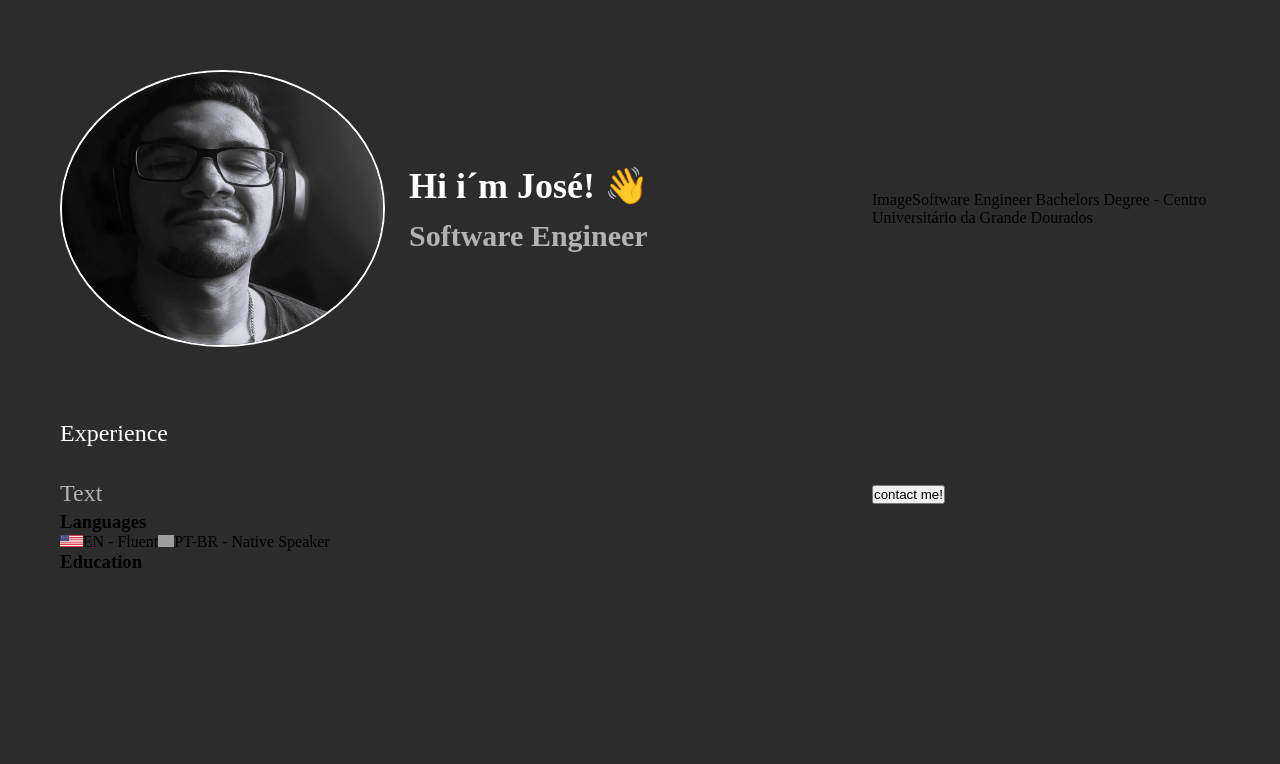
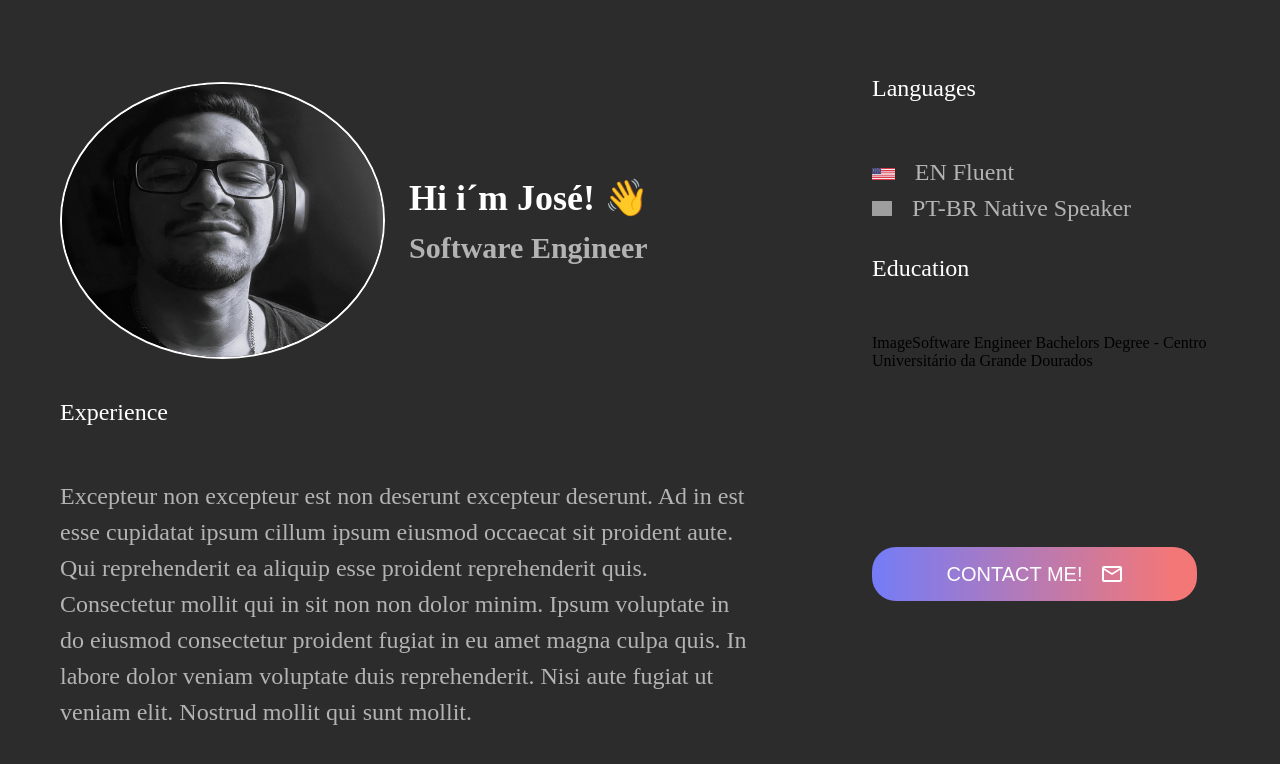
Before and after one commit to machadojose1008/my-portfolio, a React (Create React App) app: page / in a window 1280 px wide. Shown: the top 764 px of the page. Built offline with nearby package versions, Linux system fonts and the light colour scheme; grey boxes are pictures that could not be loaded.

Commit message:
feat: information and experience styling

```diff
--- a/src/App.js
+++ b/src/App.js
@@ -3,6 +3,10 @@ import { Fragment } from 'react';
 import Header from './components/header/header';
 import './styles/home.scss';
 import Experience from './components/experience/experience';
+import Information from './components/information/information';
+import EmailIcon from './components/icons/email-icon';
+
+
 
 function App() {
   return (
@@ -10,13 +14,13 @@ function App() {
       <main className='container'>
         <Header />
         <Experience />
-        <div className='educational-div'>
-          <span>Image</span>
-          <span>Software Engineer Bachelors Degree - Centro Universitário da Grande Dourados</span>
-        </div>
+        <Information />
         <div className='buttons'>
           <div className='social'></div>
-          <button>contact me!</button>
+          <button className='primary-btn'>
+            contact me!
+           <EmailIcon />
+          </button>
         </div>
 
 
--- a/src/components/experience/experience.jsx
+++ b/src/components/experience/experience.jsx
@@ -1,5 +1,4 @@
-import UsFlag from '../../assets/us.jpg';
-import BrFlag from '../../assets/brasil.png';
+
 import './experience.styles.scss';
 import SectionTitle from '../sectionTitle/sectionTitle';
 const Experience = () => {
@@ -7,24 +6,11 @@ const Experience = () => {
     return (
         <div className='experience'>
             <SectionTitle text='Experience' />
-            <p>Text</p>
+            <p>Excepteur non excepteur est non deserunt excepteur deserunt. Ad in est esse cupidatat ipsum cillum ipsum eiusmod occaecat sit proident aute. Qui reprehenderit ea aliquip esse proident reprehenderit quis. Consectetur mollit qui in sit non non dolor minim. Ipsum voluptate in do eiusmod consectetur proident fugiat in eu amet magna culpa quis. In labore dolor veniam voluptate duis reprehenderit. Nisi aute fugiat ut veniam elit. Nostrud mollit qui sunt mollit.</p>
             <div className='experience-time'>
 
             </div>
-            <div className='infos'>
-                <h3>Languages</h3>
-                <div className='language-infos'>
-                    <span>
-                        <img src={UsFlag} height={12} />
-                        EN - Fluent
-                    </span>
-                    <span>
-                        <img src={BrFlag} height={12} />
-                        PT-BR - Native Speaker
-                    </span>
-                </div>
-                <h3>Education</h3>
-            </div>
+
         </div>
     )
 }
--- a/src/components/experience/experience.styles.scss
+++ b/src/components/experience/experience.styles.scss
@@ -3,6 +3,7 @@
     flex-direction: column;
     align-items: center;
     grid-area: experience;
+    gap: 24px;
 
     p {
         font-weight: 300;
--- /dev/null
+++ b/src/components/icons/email-icon.jsx
@@ -0,0 +1,12 @@
+
+const EmailIcon = () => {
+
+    return (
+        <svg width="20" height="16" viewBox="0 0 20 16" fill="none" xmlns="http://www.w3.org/2000/svg">
+            <path d="M20 2C20 0.9 19.1 0 18 0H2C0.9 0 0 0.9 0 2V14C0 15.1 0.9 16 2 16H18C19.1 16 20 15.1 20 14V2ZM18 2L10 7L2 2H18ZM18 14H2V4L10 9L18 4V14Z" fill="white" />
+        </svg>
+
+    )
+}
+
+export default EmailIcon;
--- /dev/null
+++ b/src/components/information/information.jsx
@@ -0,0 +1,34 @@
+import SectionTitle from "../sectionTitle/sectionTitle";
+import UsFlag from '../../assets/us.jpg';
+import BrFlag from '../../assets/brasil.png';
+import './information.styles.scss';
+const Information = () => {
+
+
+    return (
+        <div>
+            <div className='infos'>
+                <SectionTitle text='Languages' />
+                <div className='language-infos'>
+                    <p>
+                        <img src={UsFlag} height={12} />
+                        EN  Fluent
+                    </p>
+                    <p>
+                        <img src={BrFlag} height={15} />
+                        PT-BR  Native Speaker
+                    </p>
+
+                </div>
+                <SectionTitle text="Education" />
+
+                <div className='educational-info'>
+                    <span>Image</span>
+                    <span>Software Engineer Bachelors Degree - Centro Universitário da Grande Dourados</span>
+                </div>
+            </div>
+        </div>
+    )
+}
+
+export default Information;
--- /dev/null
+++ b/src/components/information/information.styles.scss
@@ -0,0 +1,35 @@
+.infos {
+    display: flex;
+    flex-direction: column;
+    align-items: flex-start;
+    width: 100%;
+    gap:24px;
+
+    .languages-info {
+        display: flex;
+        flex-direction: column;
+        gap: 24px;
+        align-items: flex-start;
+        width: 100%;
+    }
+
+    p {
+        font-weight: 400;
+        font-size: 20px;
+        line-height: 30px;
+        color: var(--text-secundary);
+        img{
+            padding-right: 20px;
+        }
+    }
+
+    @media (min-width: 768px){
+        align-items: flex-start;
+        p{
+            font-size: 24px;
+            line-height: 36px;
+            text-align: start;
+        }
+    }
+
+}
--- a/src/styles/home.scss
+++ b/src/styles/home.scss
@@ -8,6 +8,25 @@
     "btns"
     "experience"
     "info";
+
+    .primary-btn {
+        background: linear-gradient(90deg, #777CF4 2.62%, #F47777 93.38%);
+        border-radius: 24px;
+        width: 325px;
+        padding: 12px;
+        text-align: center;
+        color: var(--text-primary);
+        font-weight: 500;
+        font-size: 20px;
+        line-height: 30px;
+        text-transform: uppercase;
+        border: none;
+
+        display: flex;
+        align-items: center;
+        gap: 20px;
+        justify-content: center;
+    }
 }
 
 @media (min-width: 768px){
```
Also changed, not shown: src/assets/Vector.svg (added).
